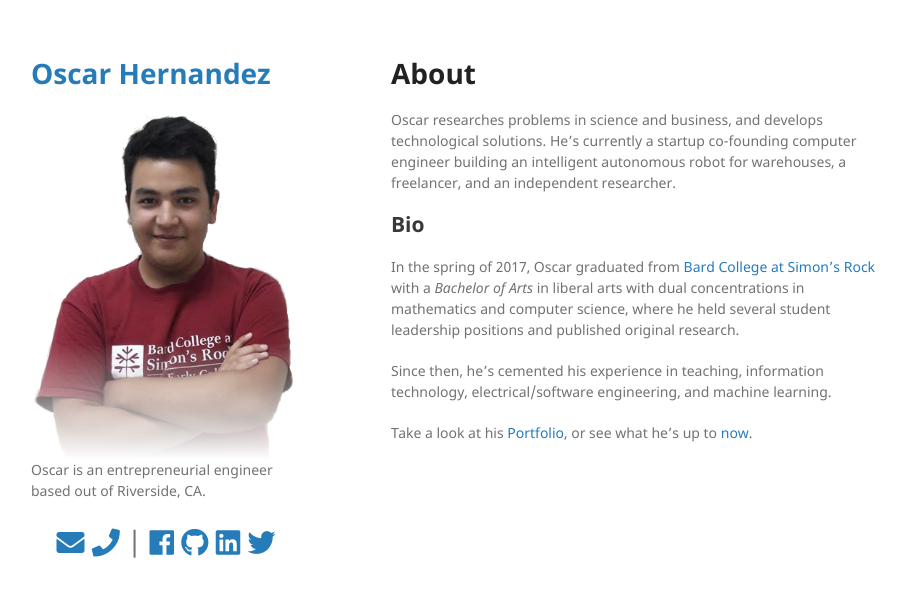
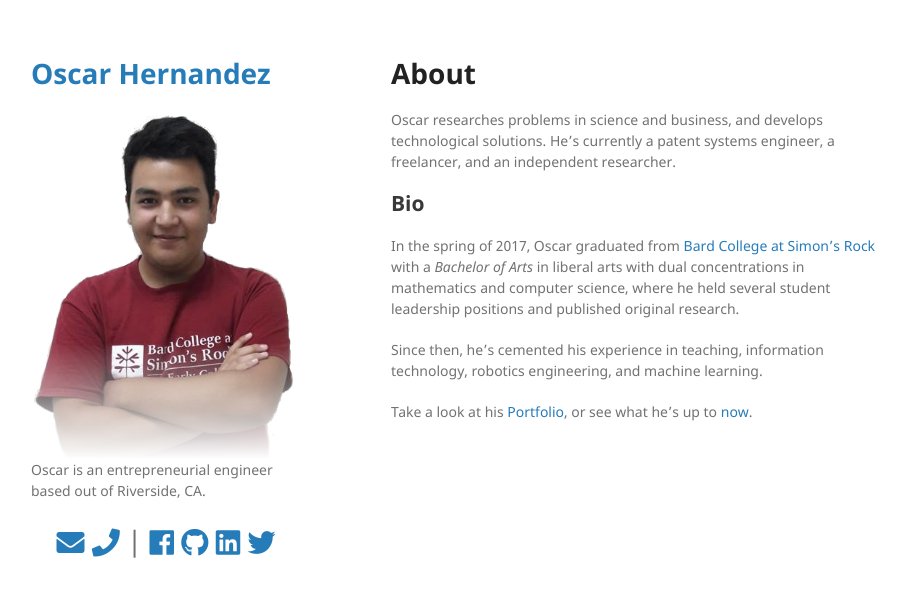
Before and after one commit to mathemonads/mathemonads.github.io, a Jekyll site: the page built from index.md, in a window 1280 px wide. Shown: the top 597 px of the page, without its empty margins (179-1085 px from the left). Built offline with Jekyll 4.4.1, drawn with Linux system fonts in a browser that asks for light colours; nearby versions of some CDN libraries.

Commit message:
update CV and resume

```diff
--- a/index.md
+++ b/index.md
@@ -6,11 +6,11 @@ layout: default
 # About
 
 Oscar researches problems in science and business, and develops technological solutions.
-He's currently a startup co-founding computer engineer building an intelligent autonomous robot for warehouses, a freelancer, and an independent researcher.
+He's currently a patent systems engineer, a freelancer, and an independent researcher.
 
 ## Bio
 In the spring of 2017, Oscar graduated from [Bard College at Simon's Rock](https://simons-rock.edu "Simon's Rock") with a _Bachelor of Arts_ in liberal arts with dual concentrations in mathematics and computer science, where he held several student leadership positions and published original research.
 
-Since then, he's cemented his experience in teaching, information technology, electrical/software engineering, and machine learning.
+Since then, he's cemented his experience in teaching, information technology, robotics engineering, and machine learning.
 
 Take a look at his [Portfolio](/portfolio "Portfolio"), or see what he's up to [now](/blog/now "Now").
```
Also changed, not shown: 2 other files.
